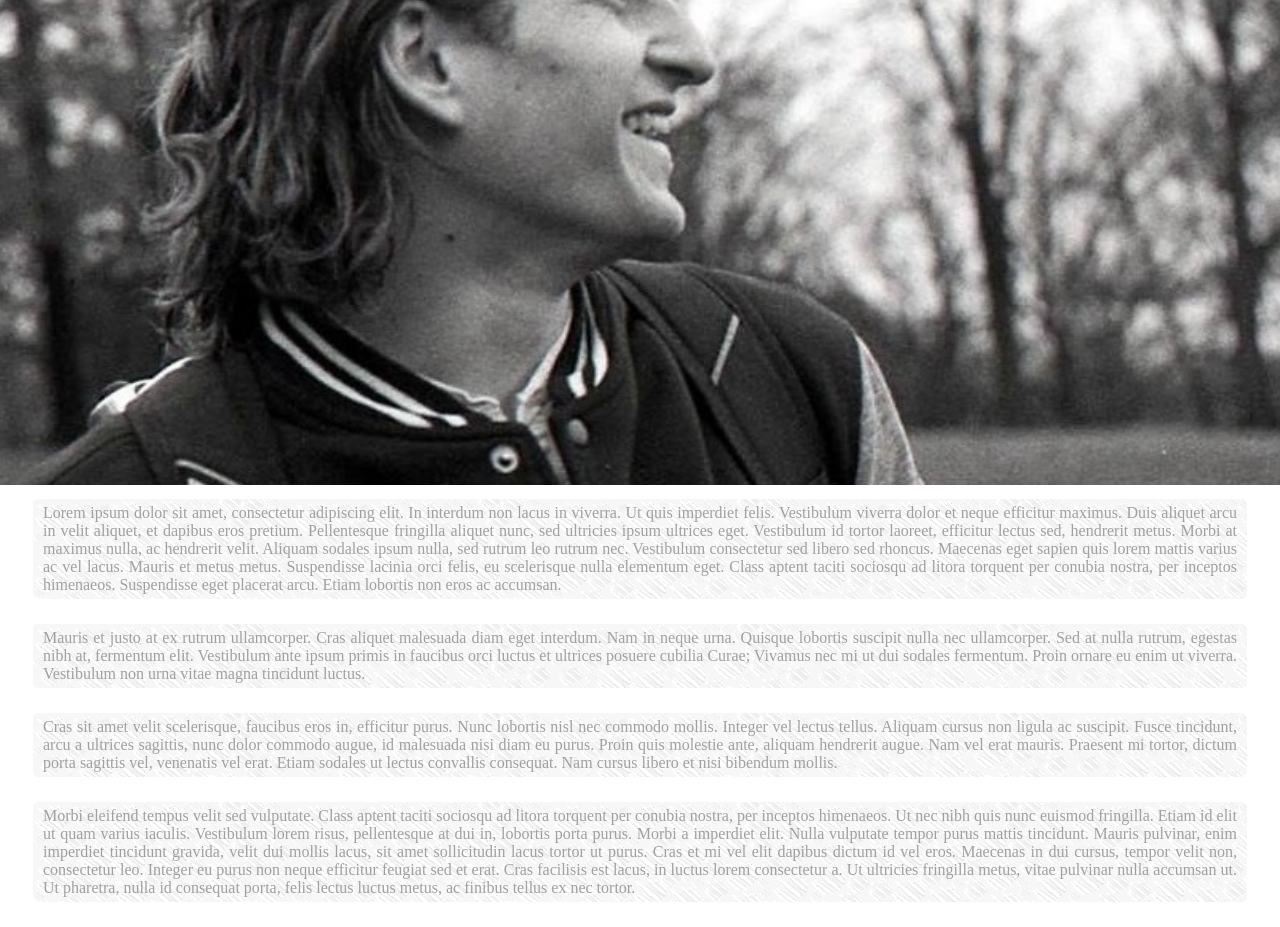
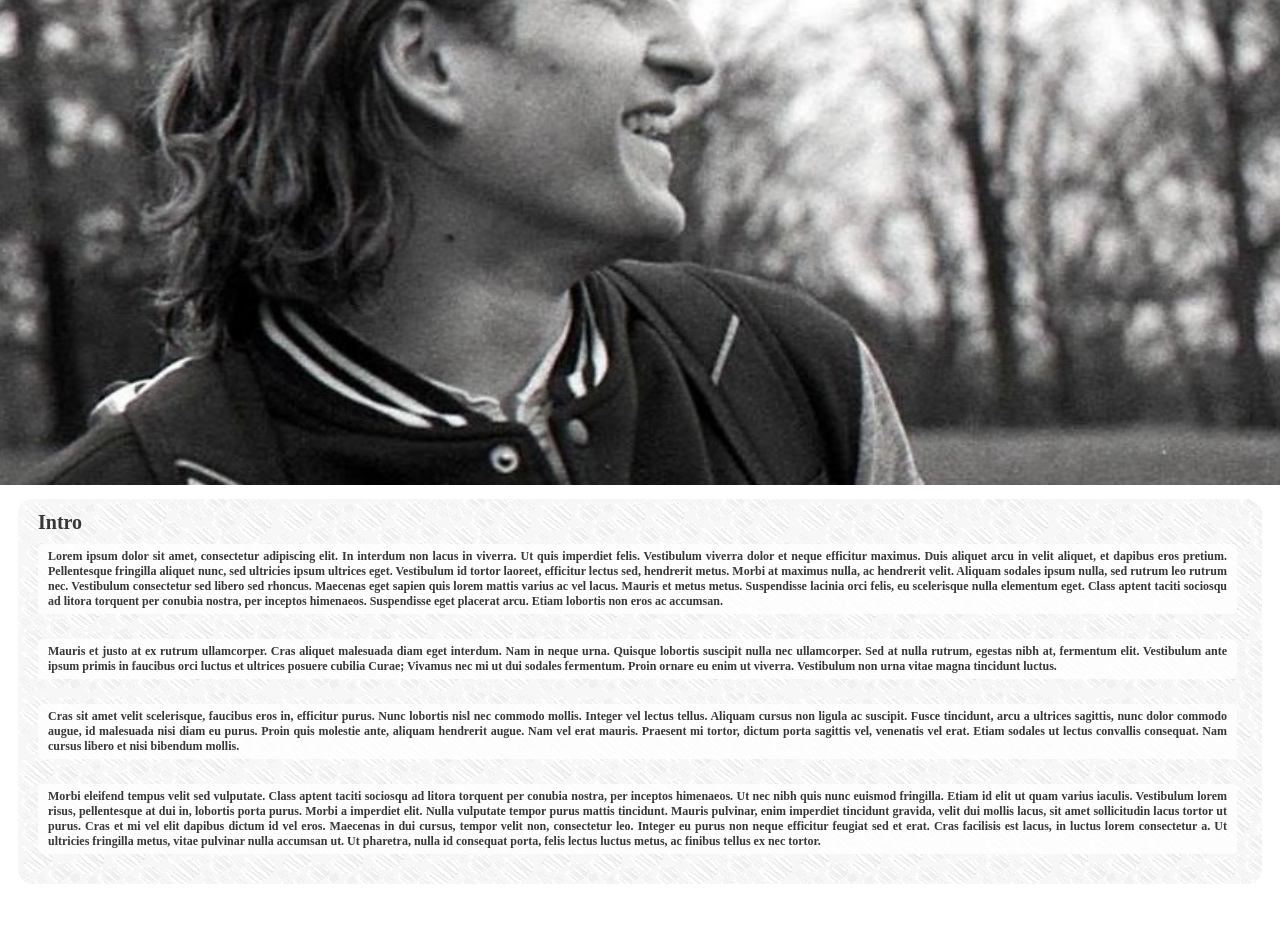
Before and after one commit to briswalsh/briswalsh.github.io, a plain HTML site: page index.html in a window 1280 px wide. Shown: the part 463-1390 px from the top of the page. After the commit the page ends 1367 px from the top, so only its background shows below. Drawn offline with Linux system fonts and the light colour scheme.

Commit message:
Aesthetic changes

```diff
--- a/index.html
+++ b/index.html
@@ -57,10 +57,27 @@
 	height: 20px;
 	padding: 20px;
     }
-    #text_body {
-	color: #A0A0A0;
+    #text_header {
+	color: #383838;
+	font-size: 20px;
+	font-weight: bold;
+
 	background-image:url("Shark_Skin_Paper.jpg");
 	backgroung-repeat:repeat;
+
+	margin-top: 10px;
+	margin-bottom: 20px;
+	margin-left: 10px;
+	margin-right: 10px;
+	padding-left: 20px;
+	padding-top: 12px;
+	padding-bottom: 5px;
+
+	border-radius: 15px;
+    }
+    #text_body {
+	background-color: rgba(255,255,255,0.8);
+    	border-color: rgba(255,255,255,0.8);
 
 	border-radius: 5px;
 	padding-top: 5px;
@@ -69,10 +86,11 @@
 	padding-right: 10px;
 
 	margin-right: 25px;
-	margin-left: 25px;
 	margin-top: 10px;
 	margin-bottom: 25px;
 	text-align: justify;
+
+	font-size: 12px;
     }
     #text_btn_left {
 	color: #E5E5E5;
@@ -144,6 +162,7 @@
     </div>
 </div>
 
+<div id=text_header> Intro
     <div id=text_body>Lorem ipsum dolor sit amet, consectetur adipiscing elit. In interdum non lacus in viverra. Ut quis imperdiet felis. Vestibulum viverra dolor et neque efficitur maximus. Duis aliquet arcu in velit aliquet, et dapibus eros pretium. Pellentesque fringilla aliquet nunc, sed ultricies ipsum ultrices eget. Vestibulum id tortor laoreet, efficitur lectus sed, hendrerit metus. Morbi at maximus nulla, ac hendrerit velit. Aliquam sodales ipsum nulla, sed rutrum leo rutrum nec. Vestibulum consectetur sed libero sed rhoncus. Maecenas eget sapien quis lorem mattis varius ac vel lacus. Mauris et metus metus. Suspendisse lacinia orci felis, eu scelerisque nulla elementum eget. Class aptent taciti sociosqu ad litora torquent per conubia nostra, per inceptos himenaeos. Suspendisse eget placerat arcu. Etiam lobortis non eros ac accumsan.
     </div>
 
@@ -155,5 +174,6 @@
 
     <div id=text_body>Morbi eleifend tempus velit sed vulputate. Class aptent taciti sociosqu ad litora torquent per conubia nostra, per inceptos himenaeos. Ut nec nibh quis nunc euismod fringilla. Etiam id elit ut quam varius iaculis. Vestibulum lorem risus, pellentesque at dui in, lobortis porta purus. Morbi a imperdiet elit. Nulla vulputate tempor purus mattis tincidunt. Mauris pulvinar, enim imperdiet tincidunt gravida, velit dui mollis lacus, sit amet sollicitudin lacus tortor ut purus. Cras et mi vel elit dapibus dictum id vel eros. Maecenas in dui cursus, tempor velit non, consectetur leo. Integer eu purus non neque efficitur feugiat sed et erat. Cras facilisis est lacus, in luctus lorem consectetur a. Ut ultricies fringilla metus, vitae pulvinar nulla accumsan ut. Ut pharetra, nulla id consequat porta, felis lectus luctus metus, ac finibus tellus ex nec tortor.
     </div>
+</div>
 
 </body>
```
Also changed, not shown: shark_skin_reference.jpg (added), 2 other files. Lines whose indentation alone changed are shown as unchanged.
